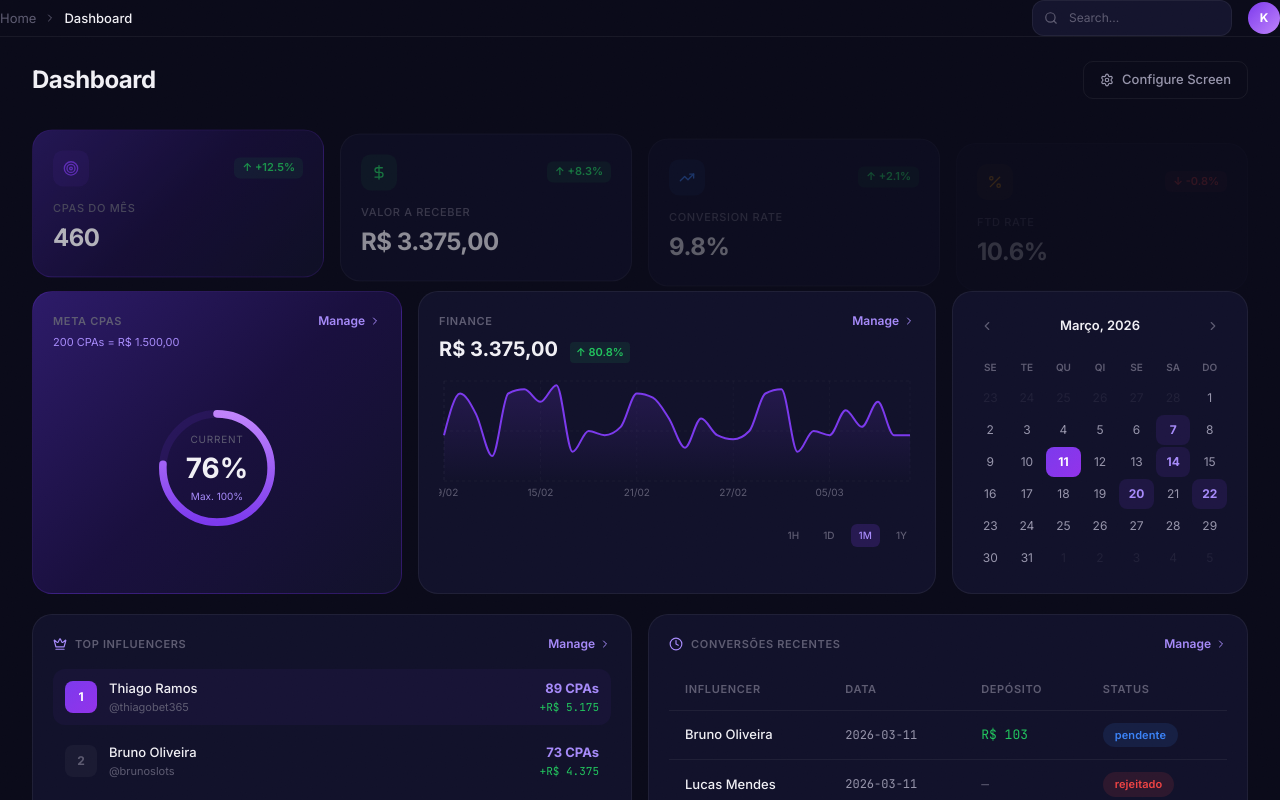
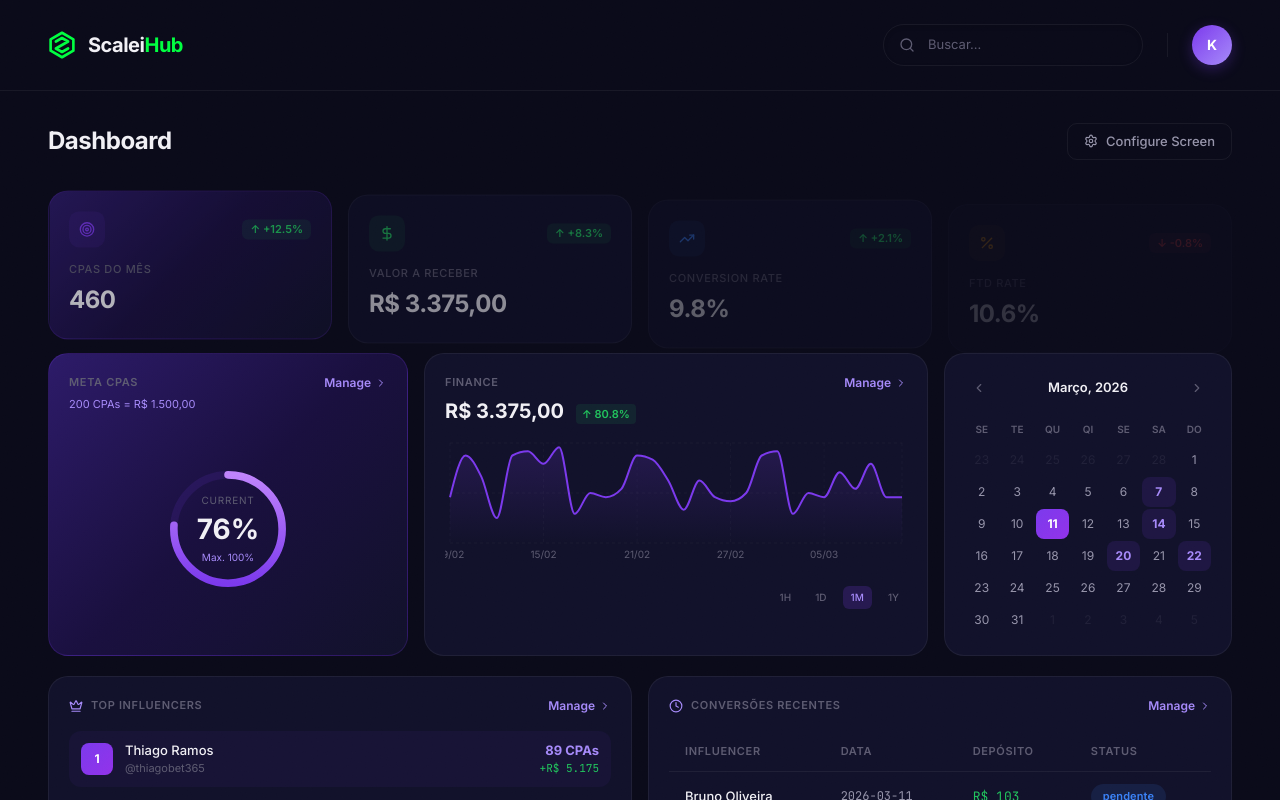
Before and after one commit to kaykiivanov/o-mais-foda-da-ROI---WAY, a React (Vite) app in the folder crm-cpa/: page / in a window 1280 px wide. Shown: the top 800 px of the page. Built offline with nearby package versions, Linux system fonts and the light colour scheme; a web font is replaced by a local one.

Commit message:
UI refinements: redesigned Top Bar with wider spacing and ScaleiHub logo

```diff
--- a/crm-cpa/src/App.jsx
+++ b/crm-cpa/src/App.jsx
@@ -1,43 +1,59 @@
-import { useState } from 'react';
-import { Routes, Route, useLocation, Navigate } from 'react-router-dom';
+import { Routes, Route, Navigate } from 'react-router-dom';
 import Dashboard from './pages/Dashboard';
-import { Search, ChevronRight } from 'lucide-react';
+import { Search } from 'lucide-react';
 
-const pageNames = {
-  '/': 'Dashboard',
-};
-
-function ProtectedLayout({ onLogout }) {
-  const location = useLocation();
-  const currentPage = pageNames[location.pathname] || 'Dashboard';
+function ProtectedLayout() {
 
   return (
     <div className="flex min-h-screen">
       <div className="flex-1 min-h-screen flex flex-col min-w-0">
         {/* Top Header Bar */}
         <header
-          className="sticky top-0 z-20 flex items-center justify-between px-8 py-5"
-          style={{ background: 'var(--color-bg-primary)', borderBottom: '1px solid var(--color-border)' }}
+          className="sticky top-0 z-20 flex items-center justify-between"
+          style={{
+            background: 'var(--color-bg-primary)',
+            borderBottom: '1px solid var(--color-border)',
+            padding: '24px 48px'
+          }}
         >
-          <div className="flex items-center gap-2 text-sm">
-            <span style={{ color: 'var(--color-text-muted)', fontSize: '0.8125rem' }}>Home</span>
-            <ChevronRight size={12} style={{ color: 'var(--color-text-muted)' }} />
-            <span className="font-medium" style={{ color: 'var(--color-text-primary)', fontSize: '0.8125rem' }}>{currentPage}</span>
+          {/* Logo & Brand */}
+          <div className="flex items-center gap-3">
+            <svg viewBox="0 0 32 32" fill="none" xmlns="http://www.w3.org/2000/svg" style={{ width: '28px', height: '28px' }}>
+              <path d="M16 2L29 9.5V22.5L16 30L3 22.5V9.5L16 2Z" stroke="#00FF41" strokeWidth="3" strokeLinecap="round" strokeLinejoin="round"/>
+              <path d="M9 12L16 8L23 12L9 20L16 24L23 20" stroke="#00FF41" strokeWidth="3" strokeLinecap="round" strokeLinejoin="round"/>
+            </svg>
+            <span className="font-bold text-xl tracking-tight" style={{ color: 'var(--color-text-primary)' }}>
+              Scalei<span style={{ color: '#00FF41' }}>Hub</span>
+            </span>
           </div>
 
-          <div className="flex items-center gap-4">
-            <div className="relative">
-              <Search size={14} className="absolute left-3 top-1/2 -translate-y-1/2" style={{ color: 'var(--color-text-muted)' }} />
+          <div className="flex items-center gap-6">
+            <div className="relative group">
+              <Search size={16} className="absolute left-4 top-1/2 -translate-y-1/2 transition-colors group-focus-within:text-[#00FF41]" style={{ color: 'var(--color-text-muted)' }} />
               <input
                 type="text"
-                placeholder="Search..."
-                className="input-search"
-                style={{ width: '200px', padding: '0.5rem 1rem 0.5rem 2.25rem', fontSize: '0.75rem' }}
+                placeholder="Buscar..."
+                className="input-search transition-all outline-none"
+                style={{
+                  width: '260px',
+                  padding: '0.625rem 1rem 0.625rem 2.75rem',
+                  fontSize: '0.8125rem',
+                  borderRadius: '1.5rem',
+                  background: 'var(--color-bg-secondary)',
+                  border: '1px solid var(--color-border)',
+                  color: 'var(--color-text-primary)',
+                  boxShadow: 'inset 0 2px 4px rgba(0,0,0,0.1)'
+                }}
+                onFocus={(e) => e.target.style.borderColor = '#00FF41'}
+                onBlur={(e) => e.target.style.borderColor = 'var(--color-border)'}
               />
             </div>
+
+            <div className="h-6 w-px" style={{ background: 'var(--color-border)' }}></div>
+
             <div
-              className="w-8 h-8 rounded-full flex items-center justify-center text-xs font-bold cursor-pointer"
-              style={{ background: 'linear-gradient(135deg, #7C3AED, #C084FC)', color: 'white' }}
+              className="w-10 h-10 rounded-full flex items-center justify-center text-sm font-bold cursor-pointer transition-transform hover:scale-105"
+              style={{ background: 'linear-gradient(135deg, #7C3AED, #A78BFA)', color: 'white', boxShadow: '0 4px 14px rgba(124, 58, 237, 0.3)' }}
             >
               K
             </div>
@@ -45,7 +61,7 @@ function ProtectedLayout({ onLogout }) {
         </header>
 
         {/* Page Content */}
-        <div className="flex-1" style={{ padding: '24px 32px' }}>
+        <div className="flex-1" style={{ padding: '32px 48px' }}>
           <Routes>
             <Route path="/" element={<Dashboard />} />
             <Route path="*" element={<Navigate to="/" replace />} />
```
